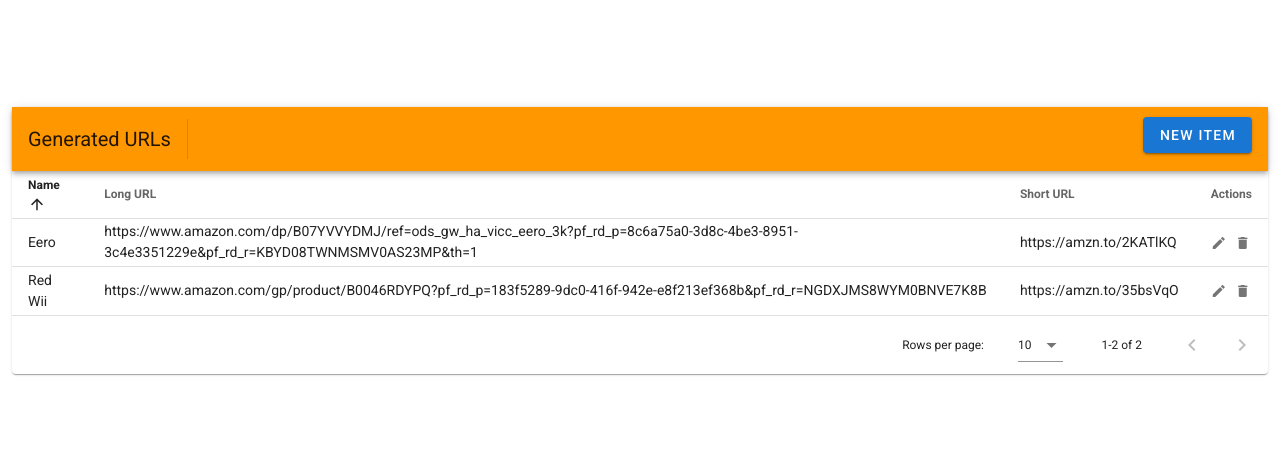
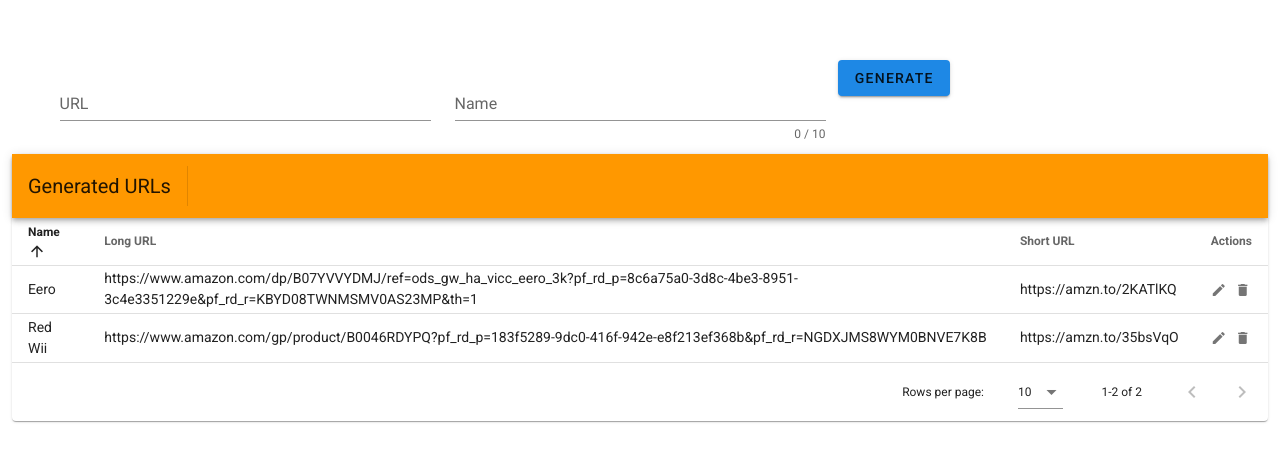
Before and after one commit to willwinberg/vuerl-shortener-, a Vue app: page / in a window 1280 px wide. Shown: the part 160-622 px from the top of the page. Built offline with nearby package versions, Linux system fonts and the light colour scheme.

Commit message:
created the UrlFOr component and axios call to bitly api

```diff
--- a/package.json
+++ b/package.json
@@ -8,8 +8,10 @@
     "lint": "vue-cli-service lint"
   },
   "dependencies": {
+    "axios": "^0.19.0",
     "core-js": "^3.3.2",
     "vue": "^2.6.10",
+    "vue-axios": "^2.1.5",
     "vuetify": "^2.1.0"
   },
   "devDependencies": {
--- a/src/App.vue
+++ b/src/App.vue
@@ -4,6 +4,7 @@
       <v-container class="fill-height" fluid>
         <v-row align="center" justify="center">
           <v-col>
+            <UrlForm />
             <UrlList />
           </v-col>
         </v-row>
@@ -13,14 +14,16 @@
 </template>
 
 <script>
-  import UrlList from './components/UrlList.vue'
+import UrlForm from "./components/UrlForm.vue";
+import UrlList from "./components/UrlList.vue";
 export default {
-  name: 'App',
+  name: "App",
   components: {
+    UrlForm,
     UrlList
   },
   data: () => ({
     //
   })
-};
+}
 </script>
--- a/src/components/UrlForm.vue
+++ b/src/components/UrlForm.vue
@@ -1,13 +1,97 @@
 <template>
-    <div/>
+  <v-form v-model="valid">
+    <v-container>
+      <v-row>
+        <v-col cols="12" md="4">
+          <v-text-field
+            v-model="longUrl"
+            :rules="urlRules"
+            label="URL"
+            required
+          ></v-text-field>
+        </v-col>
+        <v-col cols="12" md="4">
+          <v-text-field
+            v-model="name"
+            :rules="nameRules"
+            :counter="10"
+            label="Name"
+            required
+          ></v-text-field>
+        </v-col>
+        <v-btn color="blue darken-1" @click="generateUrl">Generate</v-btn>
+      </v-row>
+    </v-container>
+  </v-form>
 </template>
 
 <script>
-    export default {
-        name: "NewUrlForm"
+const BITLY_URL = "https://api-ssl.bitly.com/v3/shorten?";
+const BITLY_LOGIN = "o_4nm0b7lfsb";
+const BITLY_KEY = "R_3acba2a6f39844c2adb685084688f6bd";
+
+export default {
+  name: "NewUrlForm",
+  data: () => ({
+    urls: [],
+    valid: false,
+    longUrl: "",
+    shortUrl: "",
+    name: "",
+    urlRules: [v => !!v || "Url is required", v => v || "Url must be valid"],
+    nameRules: [v => v.length <= 10 || "Name must be less than 10 characters"]
+  }),
+  methods: {
+    // I was using too much time on this so I'm saving it for later
+    checkUrl: url => {
+      // const pattern = new RegExp(
+      //   "^(https?:\\/\\/)?" + // protocol
+      //   "((([a-z\\d]([a-z\\d-]*[a-z\\d])*)\\.)+[a-z]{2,}|" + // domain name
+      //   "((\\d{1,3}\\.){3}\\d{1,3}))" + // OR ip (v4) address
+      //   "(\\:\\d+)?(\\/[-a-z\\d%_.~+]*)*" + // port and path
+      //   "(\\?[;&a-z\\d%_.~+=-]*)?" + // query string
+      //     "(\\#[-a-z\\d_]*)?$",
+      //   "i"
+      // ); // fragment locator
+      // return !!pattern.test(url);
+      return url;
+    },
+    addUrl() {
+      this.urls.push({
+        name: this.urls.name,
+        url: this.longUrl,
+        shortUrl: this.shortUrl
+      });
+      this.longUrl = "";
+      this.shortUrl = "";
+      this.name = "";
+      // console.log(this.urls);
+    },
+    generateUrl() {
+      let vm = this;
+
+      this.axios
+        .get(BITLY_URL, {
+          params: {
+            format: "json",
+            apiKey: BITLY_KEY,
+            login: BITLY_LOGIN,
+            longUrl: this.longUrl
+          }
+        })
+        .then(function(response) {
+          if (response.status === 200) {
+            vm.longUrl = response.data.data.long_url;
+            vm.shortUrl = response.data.data.url;
+            vm.addUrl();
+          } else {
+            console.log("Error generating URL");
+          }
+        })
+        .catch(function(error) {
+          console.log("Error: " + error);
+        });
     }
+  }
+};
 </script>
-
-<style scoped>
-
-</style>
--- a/src/components/UrlList.vue
+++ b/src/components/UrlList.vue
@@ -10,16 +10,11 @@
         <v-toolbar-title>Generated URLs</v-toolbar-title>
         <v-divider class="mx-4" inset vertical></v-divider>
         <v-spacer></v-spacer>
-        <UrlForm />
         <v-dialog v-model="dialog" max-width="500px">
-          <template v-slot:activator="{ on }">
-            <v-btn color="primary" dark class="mb-2" v-on="on">New Item</v-btn>
-          </template>
           <v-card>
             <v-card-title>
               <span class="headline"></span>
             </v-card-title>
-
             <v-card-text>
               <v-container>
                 <v-row>
@@ -69,11 +64,9 @@
 </template>
 
 <script>
-import UrlForm from "./UrlForm.vue";
 export default {
   name: "UrlInput",
   components: {
-    UrlForm
   },
   data: () => ({
     dialog: false,
--- a/src/main.js
+++ b/src/main.js
@@ -1,6 +1,10 @@
 import Vue from "vue";
 import App from "./App.vue";
 import vuetify from "./plugins/vuetify";
+import axios from 'axios'
+import VueAxios from 'vue-axios'
+
+Vue.use(VueAxios, axios)
 
 Vue.config.productionTip = false;
 
```
Also changed, not shown: src/components/UrlInput.vue (deleted, +0 -13 lines), 1 other file (tests, documents, lock files or other folders).
